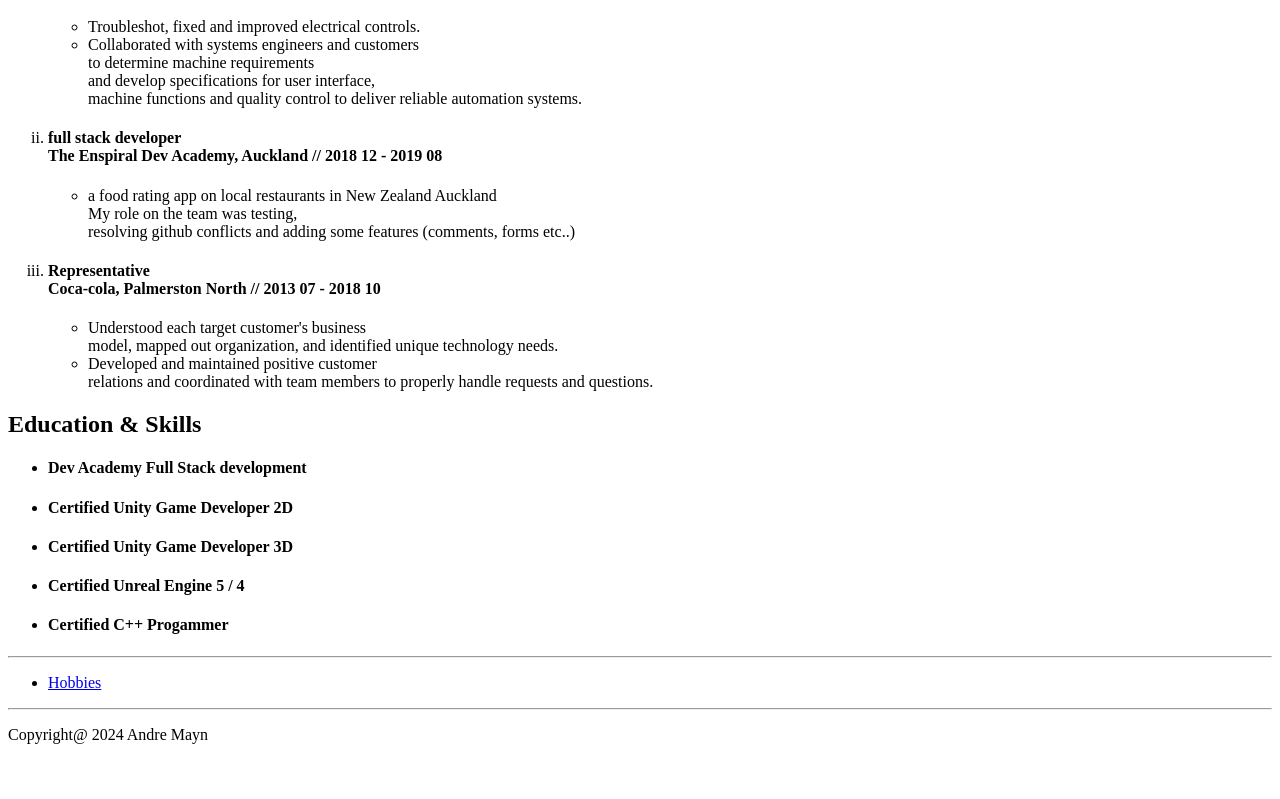
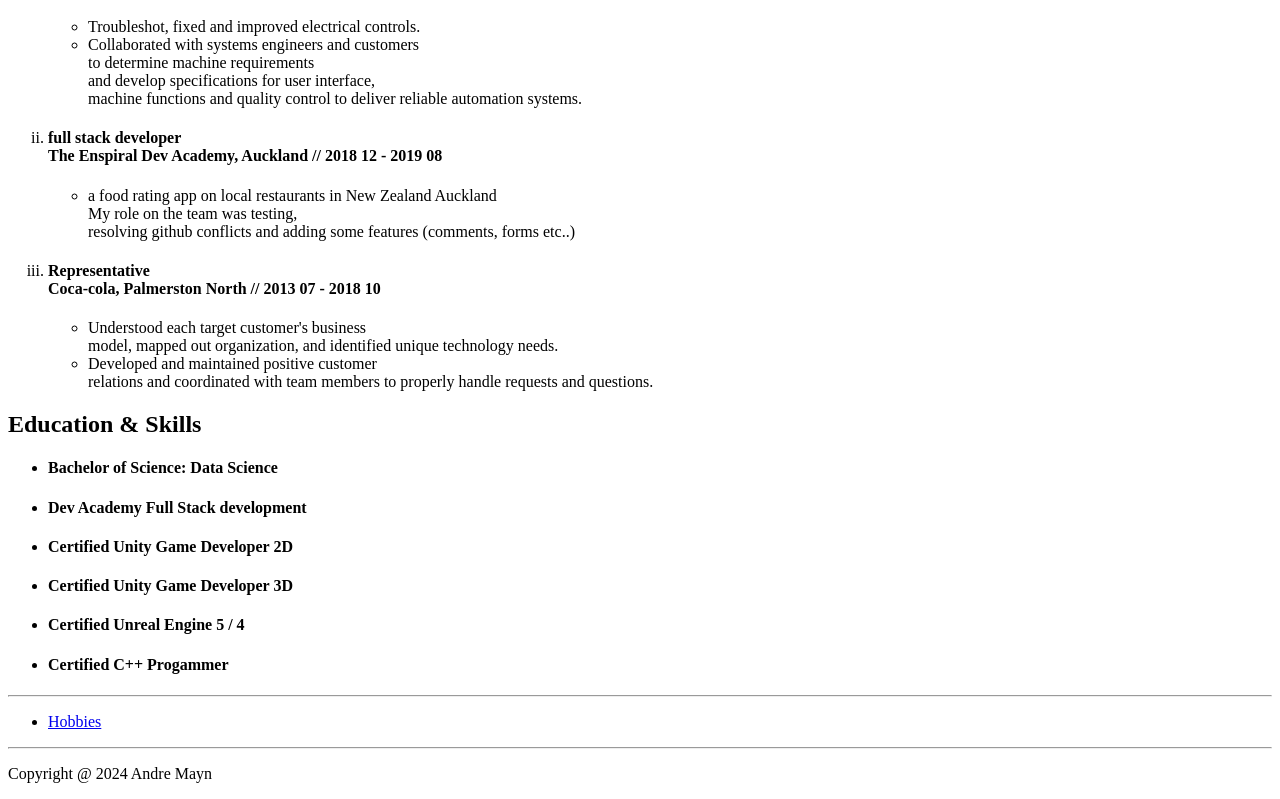
Before and after one commit to AndreD4/HTML-RESUME, a plain HTML site: page index.html in a window 1280 px wide. Shown: the part 530-1329 px from the top of the page. Before the commit the page ends 1290 px from the top, so only its background shows below. Drawn offline with Linux system fonts and the light colour scheme.

Commit message:
Add files via upload

```diff
--- a/index.html
+++ b/index.html
@@ -61,6 +61,7 @@
 
       <h2>Education & Skills</h2>
       <ul>
+        <li><h4>Bachelor of Science: Data Science</h4></li>
         <li><h4>Dev Academy Full Stack development</h4></li>
         <li><h4>Certified Unity Game Developer 2D</h4></li>
         <li><h4>Certified Unity Game Developer 3D</h4></li>
@@ -73,7 +74,7 @@
       </ul>
       <hr/>
       <footer>
-        <p>Copyright@ 2024 Andre Mayn</p>
+        <p>Copyright @ 2024 Andre Mayn</p>
       </footer>
   </body>
 </html>
```
